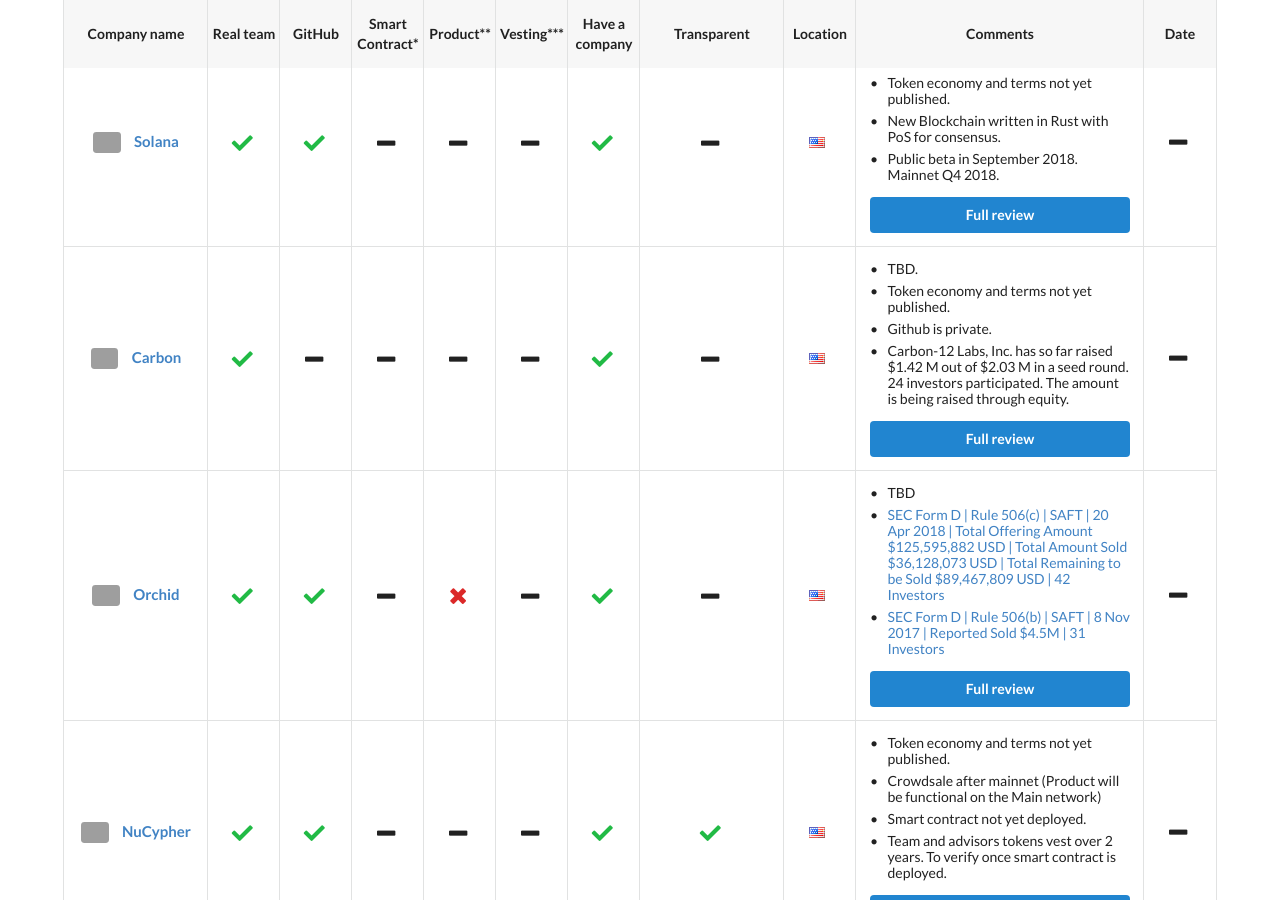
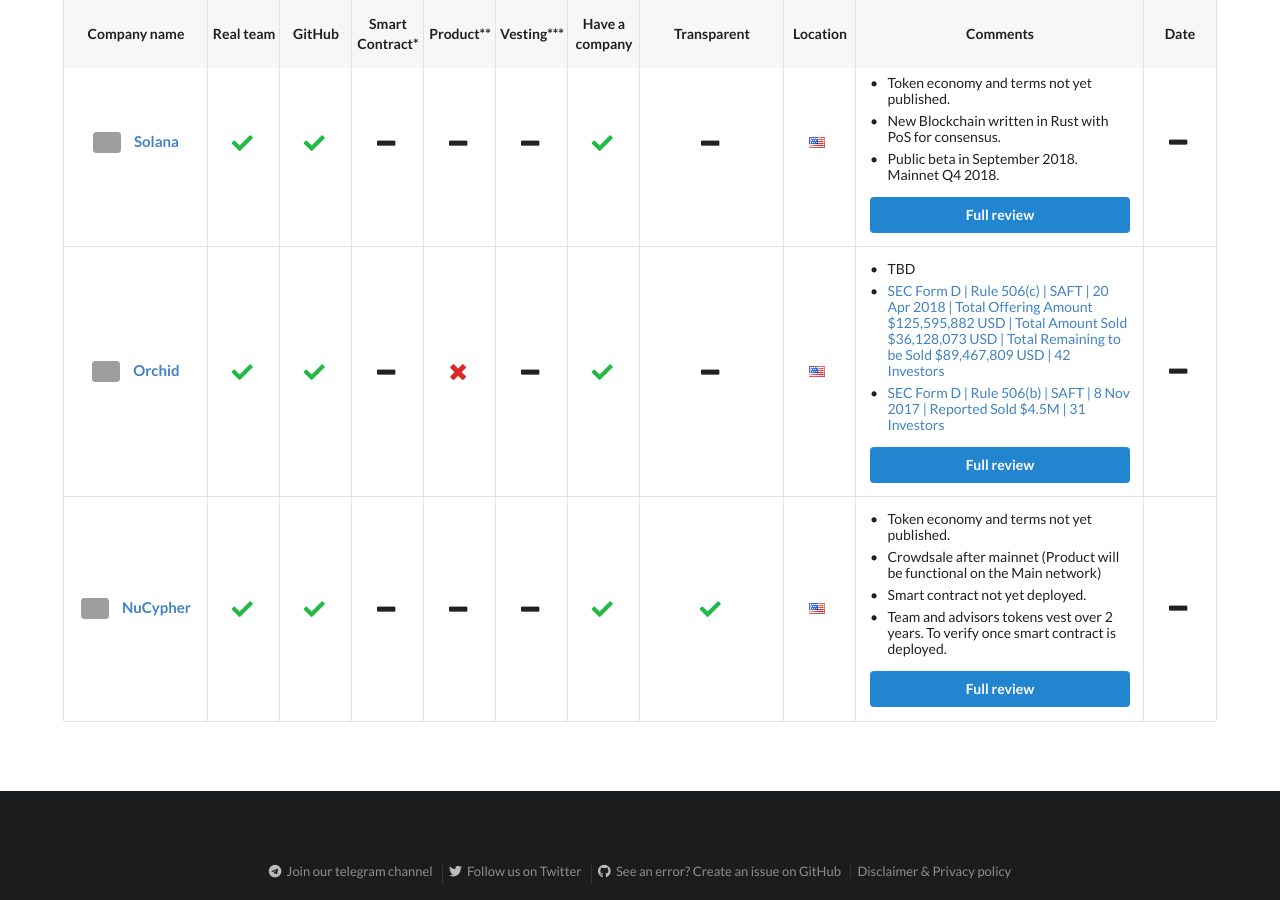
Before and after one commit to ico-check/ico-check, a Jekyll site: the page built from index.md, in a window 1280 px wide and 900 px high, scrolled down 1423 px. Built offline with Jekyll 4.4.1, drawn with Linux system fonts in a browser that asks for light colours; nearby versions of some CDN libraries; grey boxes are pictures that could not be loaded.

Commit message:
72-carbon-ico-check

```diff
--- a/_data/active-future-icos.yml
+++ b/_data/active-future-icos.yml
@@ -68,27 +68,6 @@
   safe:
   issue_url: https://github.com/ico-check/ico-check/issues/113
 
-- name: Carbon
-  image: https://i.imgur.com/8EKAcrR.jpg
-  url: https://www.carbon.money/
-  real_team: true
-  github:
-  smart_contract:
-  product:
-  min_vesting:
-  have_company: true
-  transparent:
-  location: United States
-  comments:
-    - content: TBD.
-    - content: Token economy and terms not yet published.
-    - content: Github is private.
-    - content: Carbon-12 Labs, Inc. has so far raised $1.42 M out of $2.03 M in a seed round. 24 investors participated. The amount is being raised through equity.
-  ico_start_date:
-  ico_end_date:
-  safe:
-  issue_url: https://github.com/ico-check/ico-check/issues/109
-
 - name: Orchid
   image: https://i.imgur.com/Ngr7hpg.jpg
   url: https://orchidprotocol.com/
```
